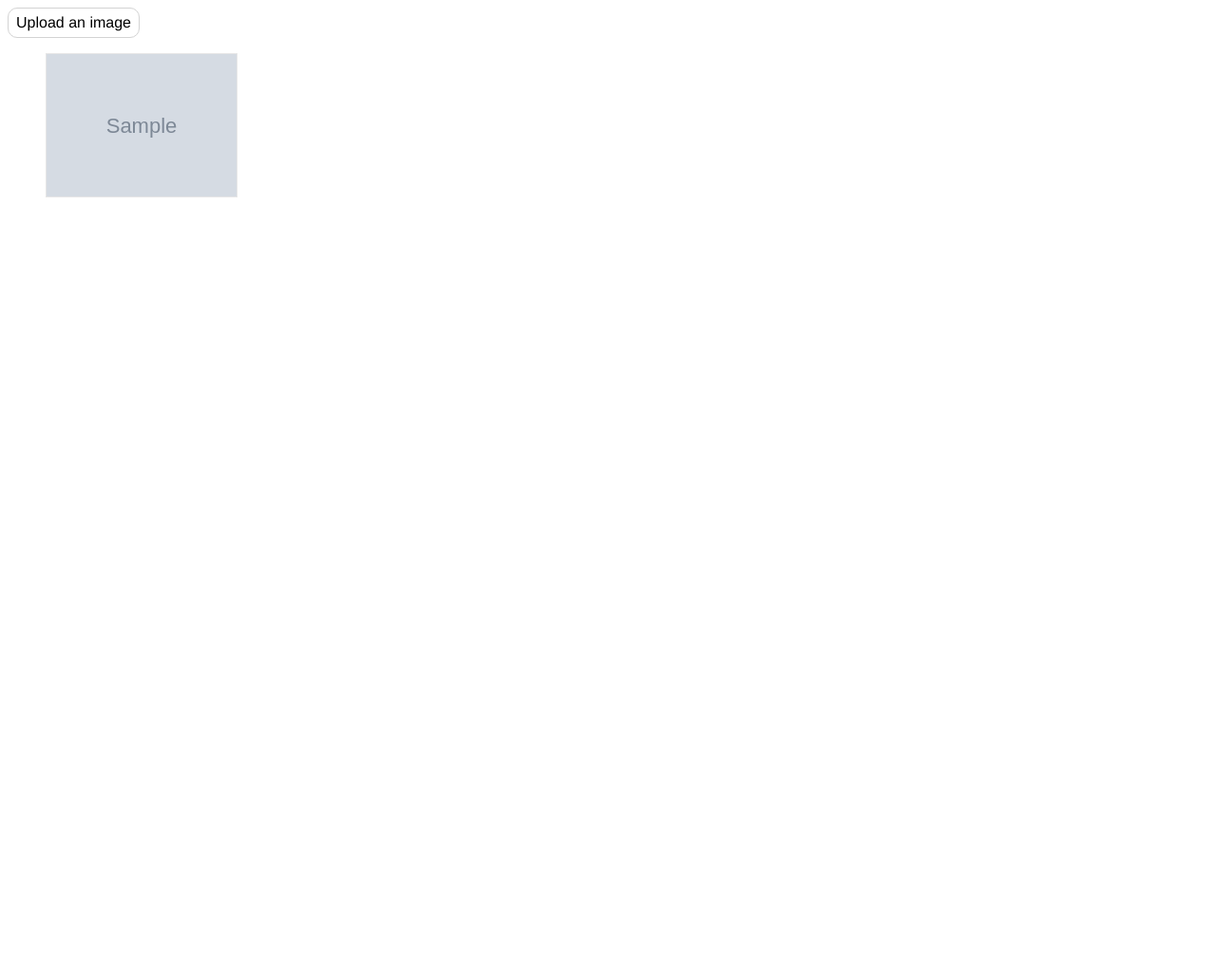
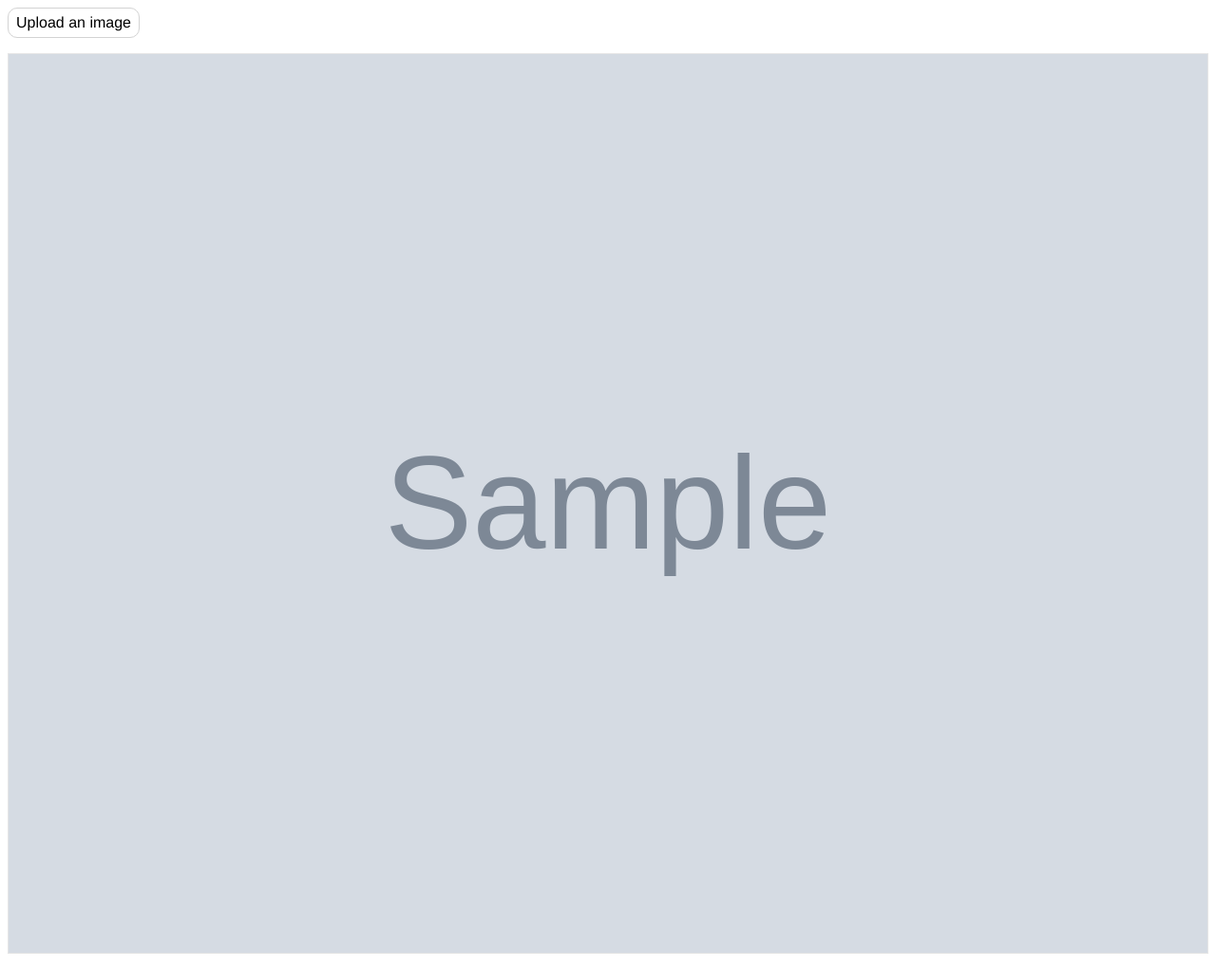
Before and after one commit to samporapeli/ruoka, a Flask app: page / in a window 1280 px wide. Shown: the whole page at 95% size. Before the commit the page ends 208 px from the top, so only its background shows below. Run offline with Flask 2, Linux system fonts and the light colour scheme; tables that the repository leaves empty hold one stand-in row (values such as "Sample post"); grey boxes marked "Sample" are stand-in pictures.

Commit message:
Improve image grid layout

```diff
--- a/app/static/style.css
+++ b/app/static/style.css
@@ -14,6 +14,7 @@ html {
 .image-grid-container {
     display: flex;
     flex-wrap: wrap;
+    padding: 0;
 }
 
 .image-grid-item {
@@ -21,6 +22,7 @@ html {
     border: 1px solid hsla(0, 0%, 90%, 1.0);
     display: flex;
     align-items: center;
+    flex: 1 0 calc(50% - 2px);
 }
 
 .image-grid-item img {
```
